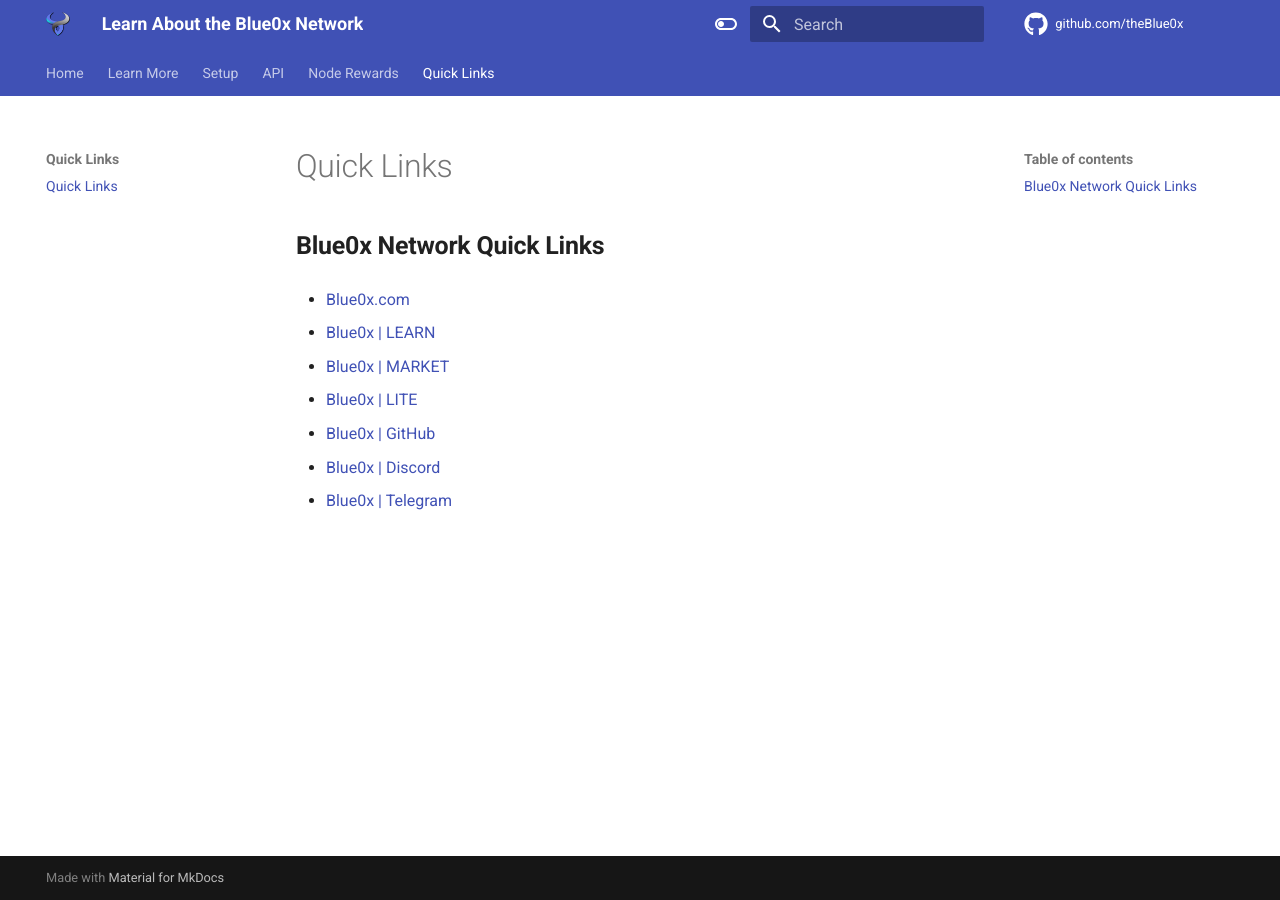
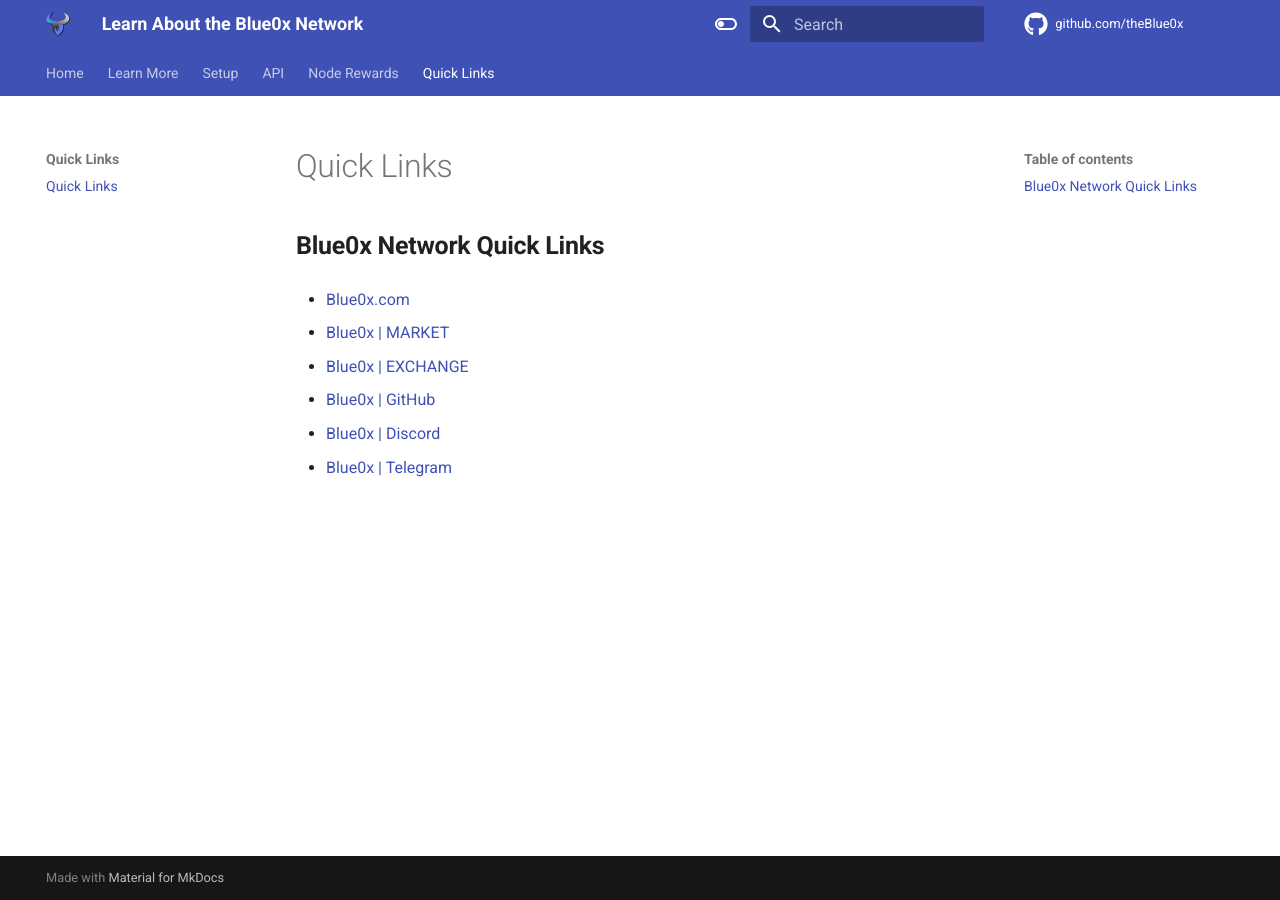
Before and after one commit to theBlue0x/docs, an MkDocs documentation site: the page built from docs/links/index.md, in a window 1280 px wide. Built offline with MkDocs 1.6.1 and Material for MkDocs 9.7.7, drawn with Linux system fonts in a browser that asks for light colours.

Commit message:
Update index.md

```diff
--- a/docs/links/index.md
+++ b/docs/links/index.md
@@ -2,11 +2,9 @@
 
 * [Blue0x.com](https://blue0x.com)
 
-* [Blue0x | LEARN](https://learn.blue0x.com/)
-
 * [Blue0x | MARKET](https://market.blue0x.com)
 
-* [Blue0x | LITE](https://lite.blue0x.com)
+* [Blue0x | EXCHANGE](https://exchange.blue0x.com)
 
 * [Blue0x | GitHub](https://github.com/theBlue0x)
 
```
